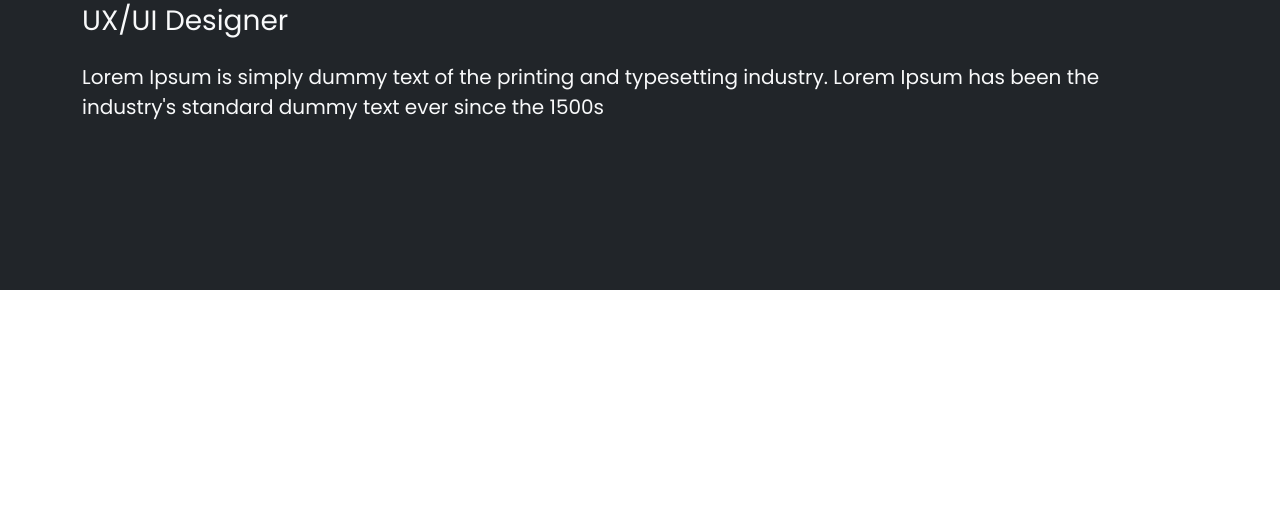
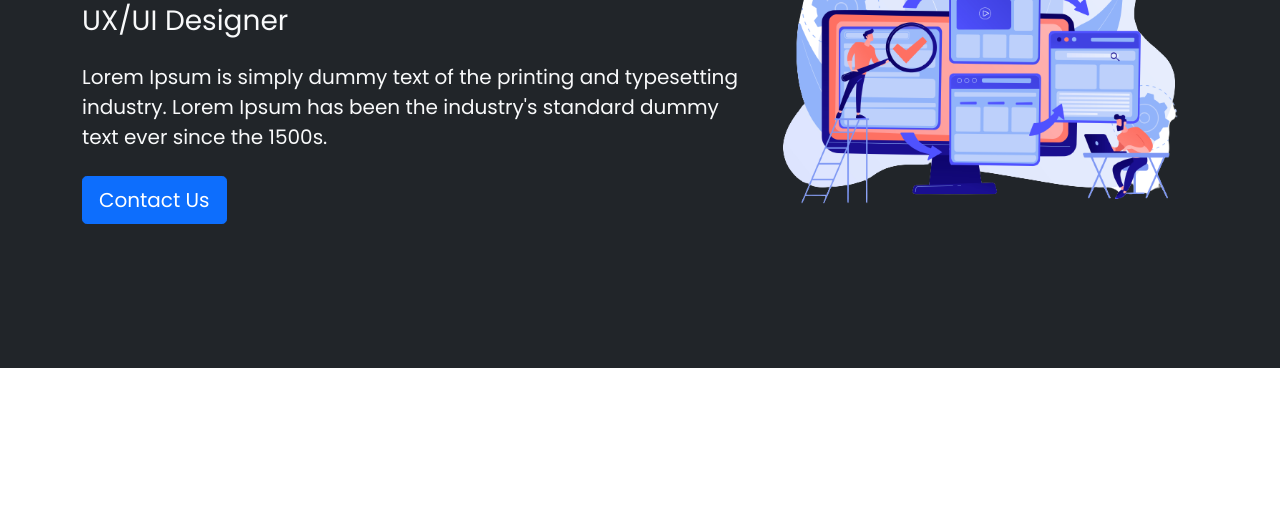
Before and after one commit to Mai-Elhajeen/CodeWeb, a plain HTML site: page index.html in a window 1280 px wide. Shown: the part 284-800 px from the top of the page. Drawn offline with nearby package versions, Linux system fonts and the light colour scheme.

Commit message:
upload heder/hero section

```diff
--- a/index.html
+++ b/index.html
@@ -20,7 +20,7 @@
     <!-- start navbar -->
     <nav class="navbar navbar-expand-lg navbar-dark bg-dark py-3">
         <div class="container-fluid">
-            <a class="navbar-brand" href="#home">CodeWeb</a>
+            <a class="navbar-brand" href="/index.html">CodeWeb</a>
             <button class="navbar-toggler" type="button" data-bs-toggle="collapse"
                 data-bs-target="#navbarSupportedContent" aria-controls="navbarSupportedContent" aria-expanded="false"
                 aria-label="Toggle navigation">
@@ -76,12 +76,20 @@
                     <h1>Become a Web Developer</h1>
                     <h3 class="my-4">UX/UI Designer</h3>
                     <p class="lead my-4">
-                        Lorem Ipsum is simply dummy text of the printing and typesetting industry. Lorem Ipsum has been the industry's standard dummy text ever since the 1500s
+                        Lorem Ipsum is simply dummy text of the printing and typesetting industry. Lorem Ipsum has been the industry's standard dummy text ever since the 1500s.
                     </p>
+                    <button class="btn btn-primary btn-lg">Contact Us</button>
                 </div>
+
+                <a href="#">
+                    <img src="img/header.png" class="img-fluid" alt="" width="1000">
+                </a>
             </div>
         </div>
     </section>
+    <!-- end hero section -->
+
+
     <!-- JavaScript link bootstrap -->
     <script src="https://cdn.jsdelivr.net/npm/bootstrap@5.0.2/dist/js/bootstrap.bundle.min.js"
         integrity="sha384-MrcW6ZMFYlzcLA8Nl+NtUVF0sA7MsXsP1UyJoMp4YLEuNSfAP+JcXn/tWtIaxVXM"
```
Also changed, not shown: img/header.png (added).
